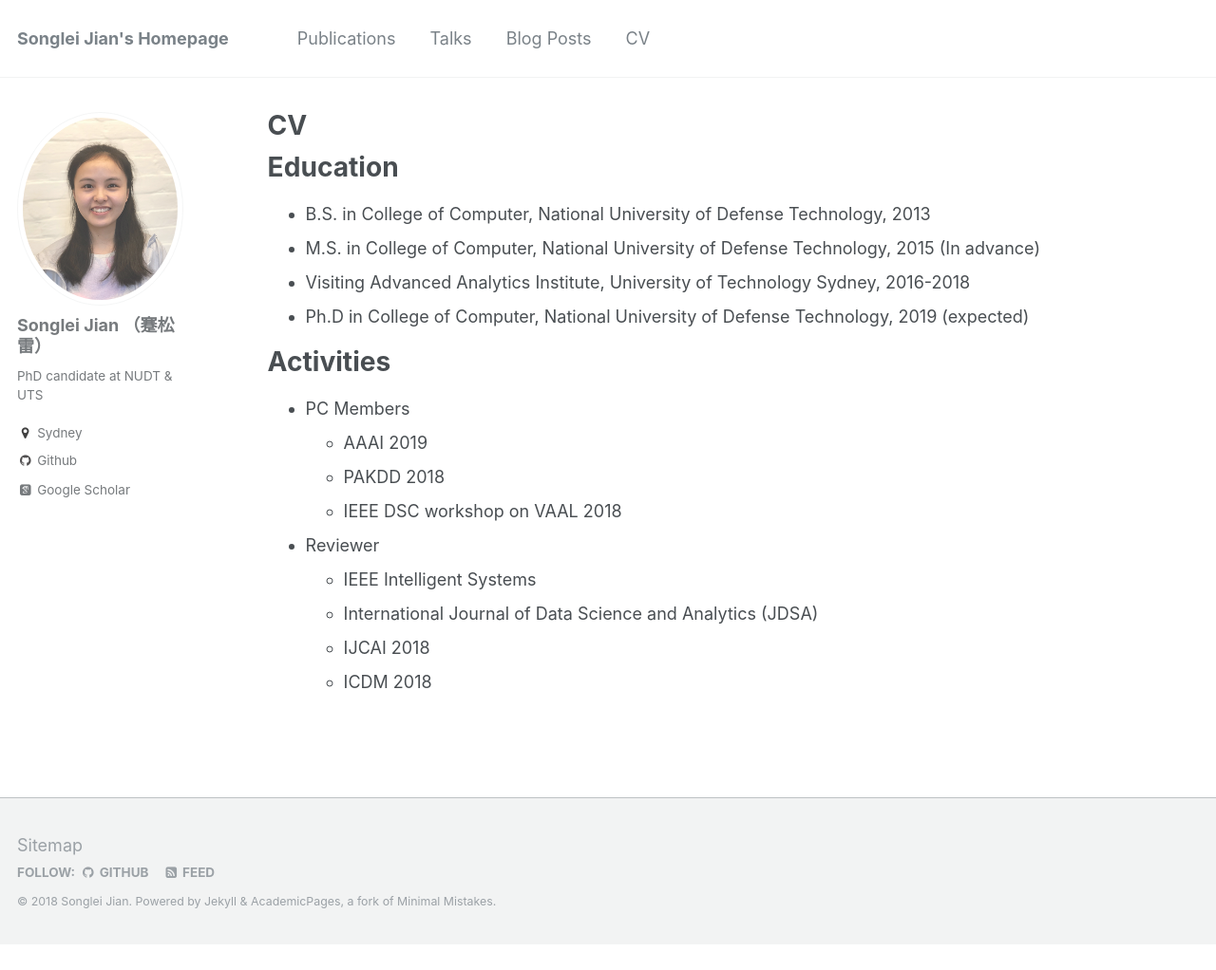
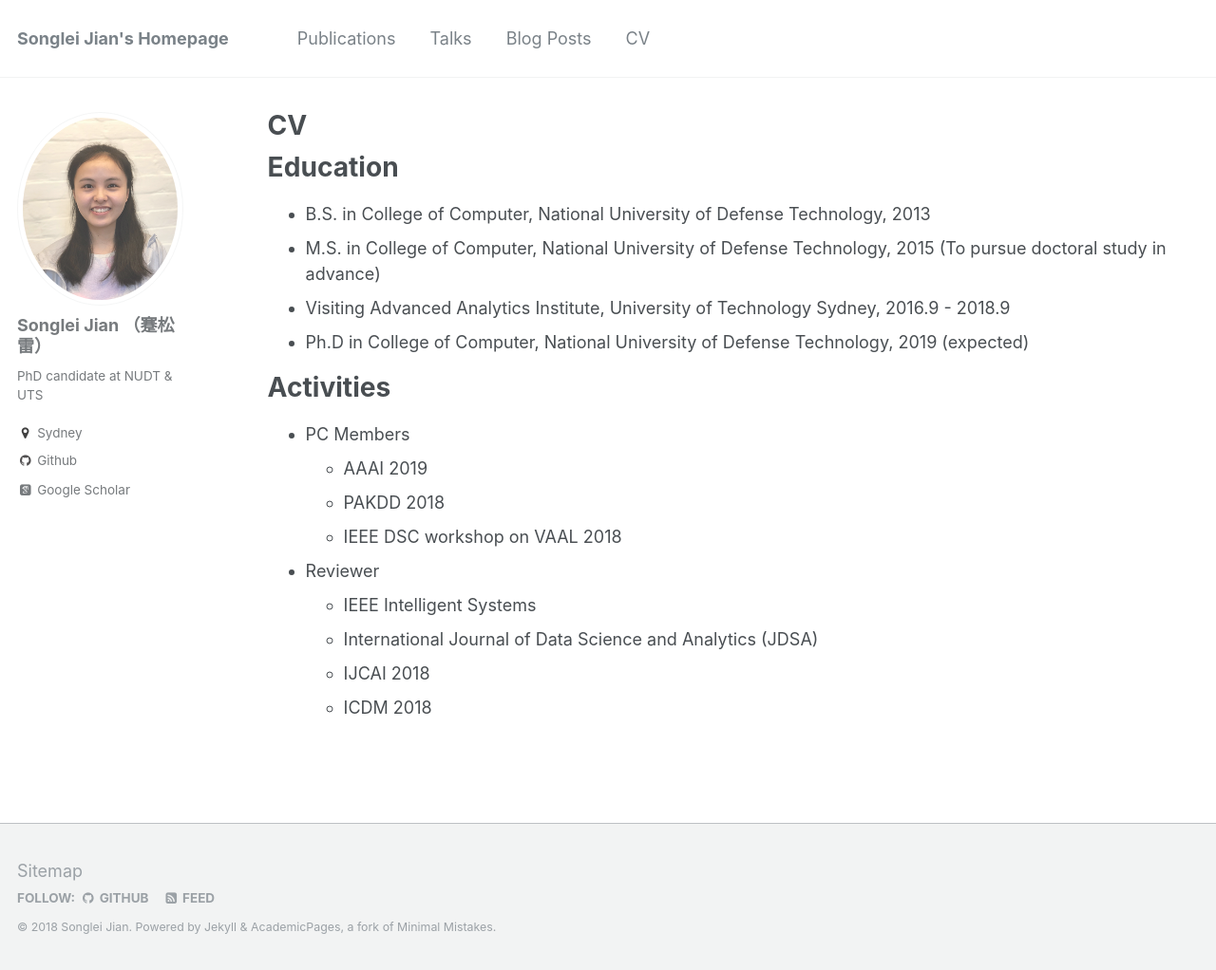
Before and after one commit to jiansonglei/jiansonglei.github.io, a Jekyll site: the page built from _pages/cv.md, in a window 1280 px wide and 1022 px high. Shown: the whole window at 95% size. Built offline with Jekyll 4.4.1, drawn with Linux system fonts in a browser that asks for light colours; some web fonts are replaced.

Commit message:
change cv

```diff
--- a/_config.yml
+++ b/_config.yml
@@ -73,7 +73,7 @@ social:
 analytics:
   provider               :  "google-universal" # false (default), "google", "google-universal", "custom"
   google:
-    tracking_id          :
+    tracking_id          : UA-121227721-1
 
 
 # Site Author
--- a/_pages/cv.md
+++ b/_pages/cv.md
@@ -12,8 +12,8 @@ redirect_from:
 Education
 ======
 * B.S. in College of Computer, National University of Defense Technology, 2013
-* M.S. in College of Computer, National University of Defense Technology, 2015 (In advance)
-* Visiting Advanced Analytics Institute, University of Technology Sydney, 2016-2018
+* M.S. in College of Computer, National University of Defense Technology, 2015 (To pursue doctoral study in advance)
+* Visiting Advanced Analytics Institute, University of Technology Sydney, 2016.9 - 2018.9
 * Ph.D in College of Computer, National University of Defense Technology, 2019 (expected)
 
 Activities
```
Also changed, not shown: _pages/about.md (+1 -1 lines), _publications/2017-07-01-IJCAI_CDE.md (+1 -0 lines), 1 other file.
